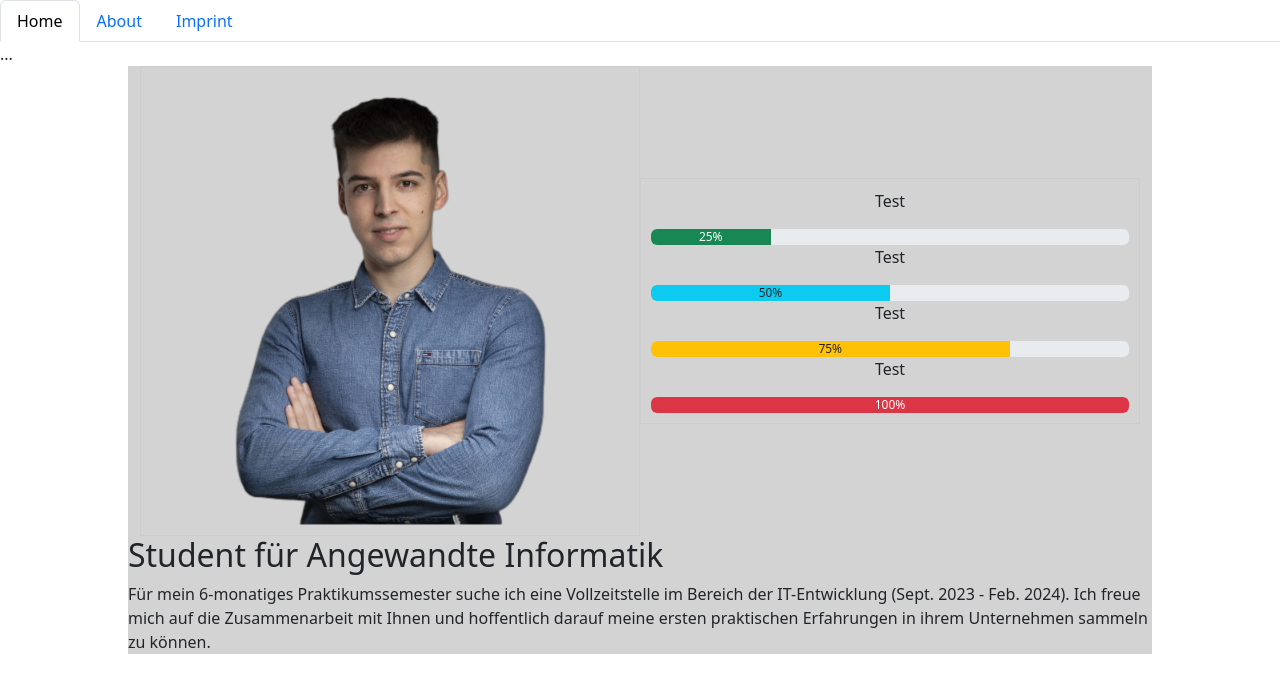
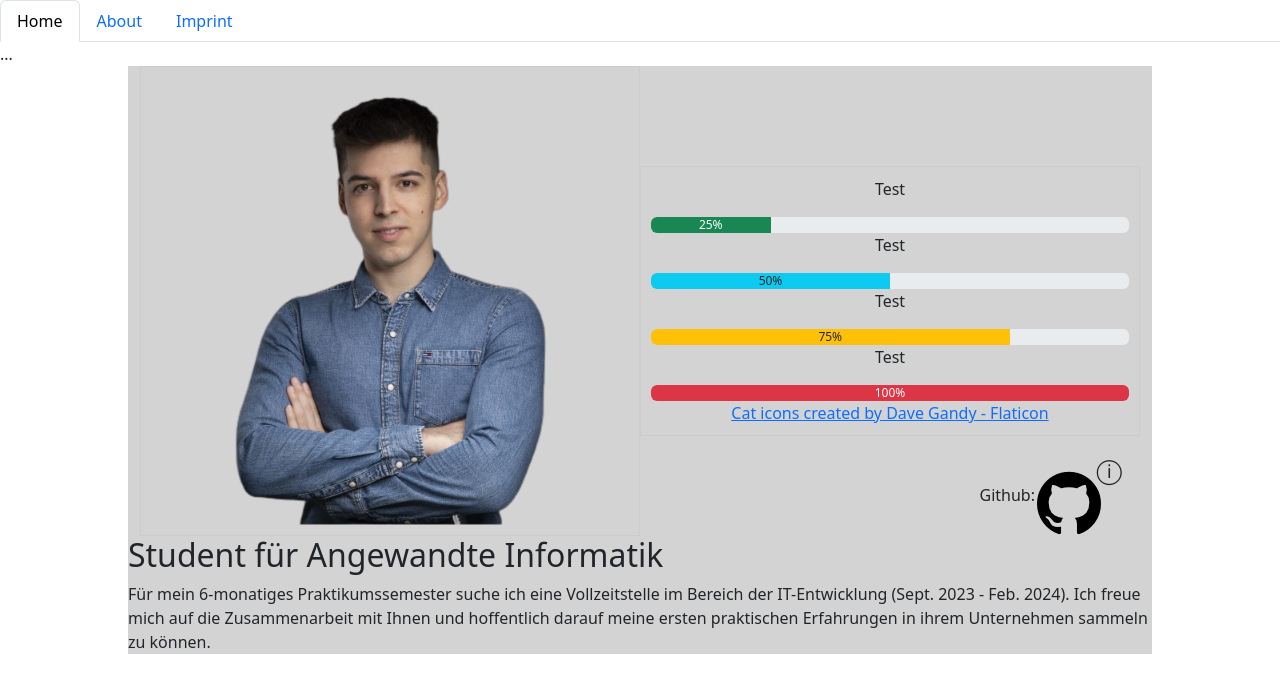
Before and after one commit to julianertle/Website, a React (Create React App) app: page / in a window 1280 px wide. Shown: the top 692 px of the page. Built offline with nearby package versions, Linux system fonts and the light colour scheme.

Commit message:
added github logo

```diff
--- a/src/components/Content.js
+++ b/src/components/Content.js
@@ -1,6 +1,8 @@
 import React from "react";
 import './styles.css';
 import portraitImage from '../assets/portrait.png';
+import githubImage from '../assets/github-logo.png';
+
 
 function Content() {
     return (
@@ -8,7 +10,7 @@ function Content() {
 
             <div class="center-div container">
                 <div class="box">
-                    <img src={portraitImage} alt="Hey this is me :)" className="portrait-style center-horizontal" />
+                    <img src={portraitImage} className="portrait-style center-horizontal" />
 
                 </div>
 
@@ -37,6 +39,37 @@ function Content() {
                     <div className="progress" role="progressbar" aria-label="Danger example" aria-valuenow={100} aria-valuemin={0} aria-valuemax={100}>
                         <div className="progress-bar bg-danger" style={{ width: '100%' }}>100%</div>
                     </div>
+
+                    <a href="https://www.flaticon.com/free-icons/cat" title="cat icons">Cat icons created by Dave Gandy - Flaticon</a>
+
+                    <div class="github-logo">
+
+
+                        <table>
+                            <tr>
+                                <td>
+                                    <p>
+                                        Github:
+                                    </p>
+                                </td>
+                                <td>
+                                    <img src={githubImage}>
+
+                                    </img>
+                                </td>
+                            </tr>
+                        </table>
+
+
+
+
+                        <p class="info-sign-style">
+                            ⓘ
+                        </p>
+
+
+                    </div>
+
                 </div>
 
             </div>
--- a/src/components/styles.css
+++ b/src/components/styles.css
@@ -32,6 +32,8 @@
 }
 
 .container {
+    position: relative;
+    /* Required for positioning the child element */
     display: flex;
 }
 
@@ -52,3 +54,23 @@
     margin-left: auto;
     margin-right: auto;
 }
+
+.github-logo {
+    position: absolute;
+    /* Position the image absolutely within the container */
+    bottom: 0;
+    /* Align the image to the bottom of the container */
+    right: 50px;
+    /* Align the image to the right of the container */
+}
+
+.info-sign-style {
+    font-size: 25px;
+    position: absolute;
+    /* Position the icon absolutely within the container */
+    top: -20px;
+    /* Align the icon to the top of the container */
+    right: -20px;
+    /* Align the icon to the right of the container */
+
+}
```
Also changed, not shown: src/assets/github-logo.png (added).
